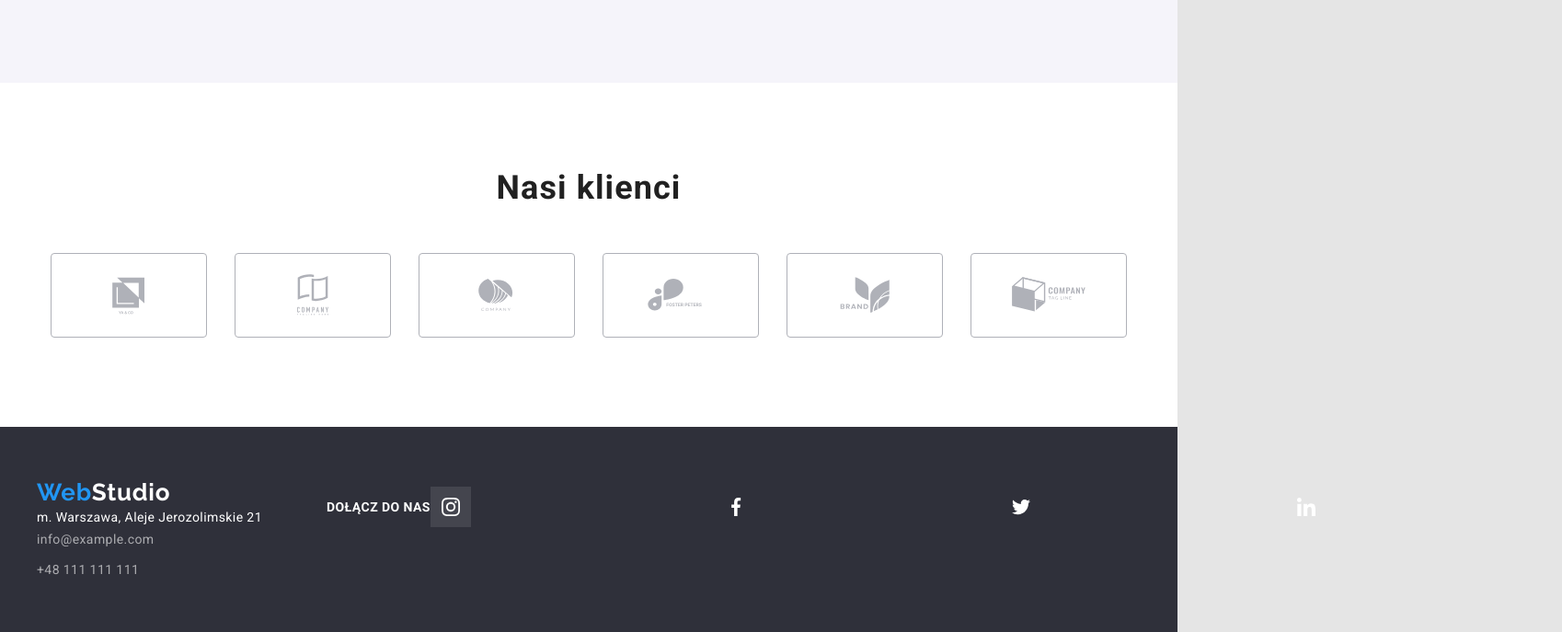
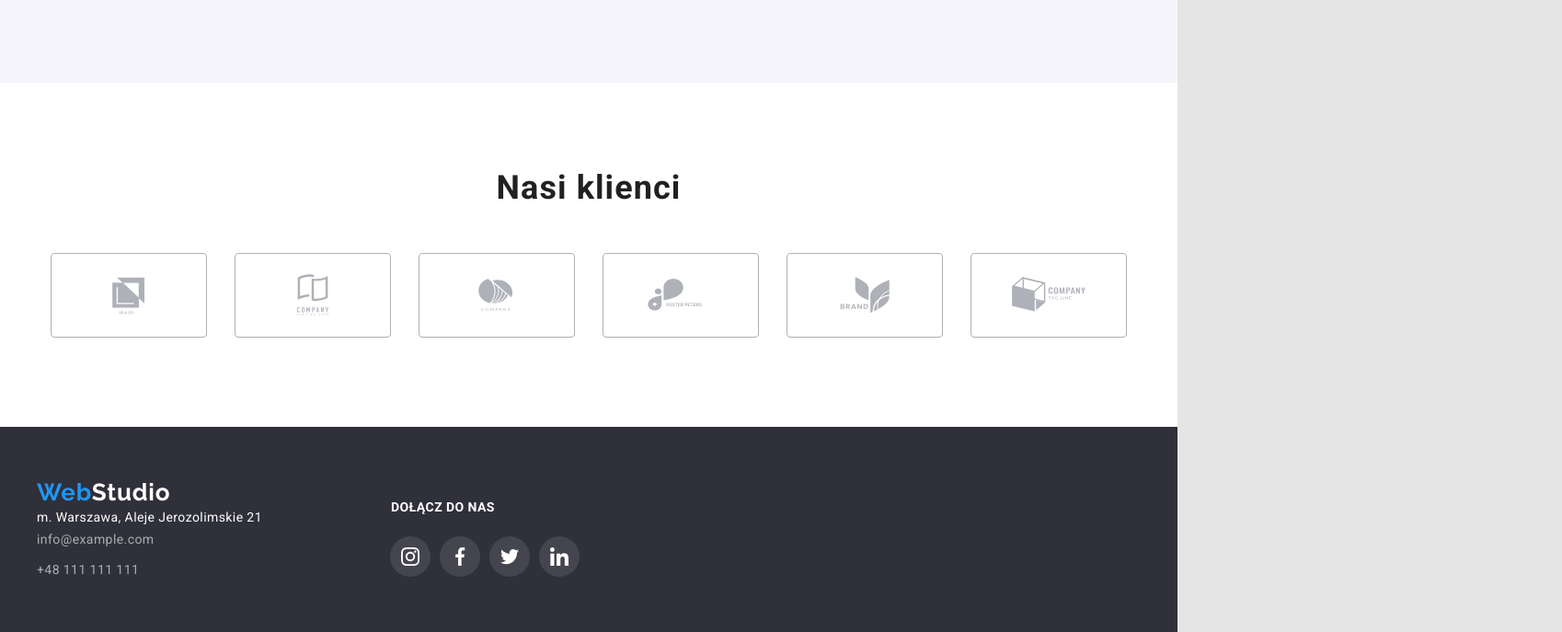
Before and after one commit to ZurabSvanidze/goit-markup-hw-04, a plain HTML site: page index.html in a window 1280 px wide. Shown: the part 2232-2919 px from the top of the page at 92% size, 1698 px wide, since content can reach past the window. Drawn offline with Linux system fonts and the light colour scheme.

Commit message:
Update style.css

```diff
--- a/css/style.css
+++ b/css/style.css
@@ -405,9 +405,10 @@ footer {
   display: flex;
   align-items: flex-start;
   flex-direction: row;
+  padding: 55.5px 0;
   gap: 70px;
-  padding: 55.5px 0;
 }
+
 .bottom-contacts {
   display: flex;
   flex-direction: column;
@@ -416,6 +417,11 @@ footer {
   padding: 0;
   gap: 9px;
 }
+.bottom-icons {
+  width: 44px;
+  height: 44px;
+}
+
 .address {
   font-family: 'Roboto';
   font-size: 14px;
@@ -457,22 +463,48 @@ footer {
   line-height: 16px;
   letter-spacing: 0.03em;
   text-transform: uppercase;
-
   color: #ffffff;
-}
-.footer-icons {
-  display: flex;
-  justify-content: center;
-  align-items: center;
+  margin-left: 70px;
 }
 .bottom-icons {
   display: flex;
   gap: 10px;
+  fill: var(--colorWhite);
+  padding: 0;
+}
+.instagram-bottom {
   width: 44px;
   height: 44px;
-  background-color: rgba(255, 255, 255, 0.1);
+  background: rgba(255, 255, 255, 0.1);
+  border-radius: 50%;
+}
+.facebook-bottom {
+  width: 44px;
+  height: 44px;
+  background: rgba(255, 255, 255, 0.1);
+  border-radius: 50%;
+}
+.twitter-bottom {
+  width: 44px;
+  height: 44px;
+  background: rgba(255, 255, 255, 0.1);
+  border-radius: 50%;
+}
+.linkedin-bottom {
+  width: 44px;
+  height: 44px;
+  background: rgba(255, 255, 255, 0.1);
+  border-radius: 50%;
+}
+.instagram-bottom:hover,
+.facebook-bottom:hover,
+.twitter-bottom:hover,
+.linkedin-bottom:hover {
   fill: var(--colorWhite);
+  background-color: var(--selectionColor);
+  border-radius: 50%;
 }
+
 /* ====================Portfolio================= */
 .button-style {
   background-color: var(--colorWhite);
```
